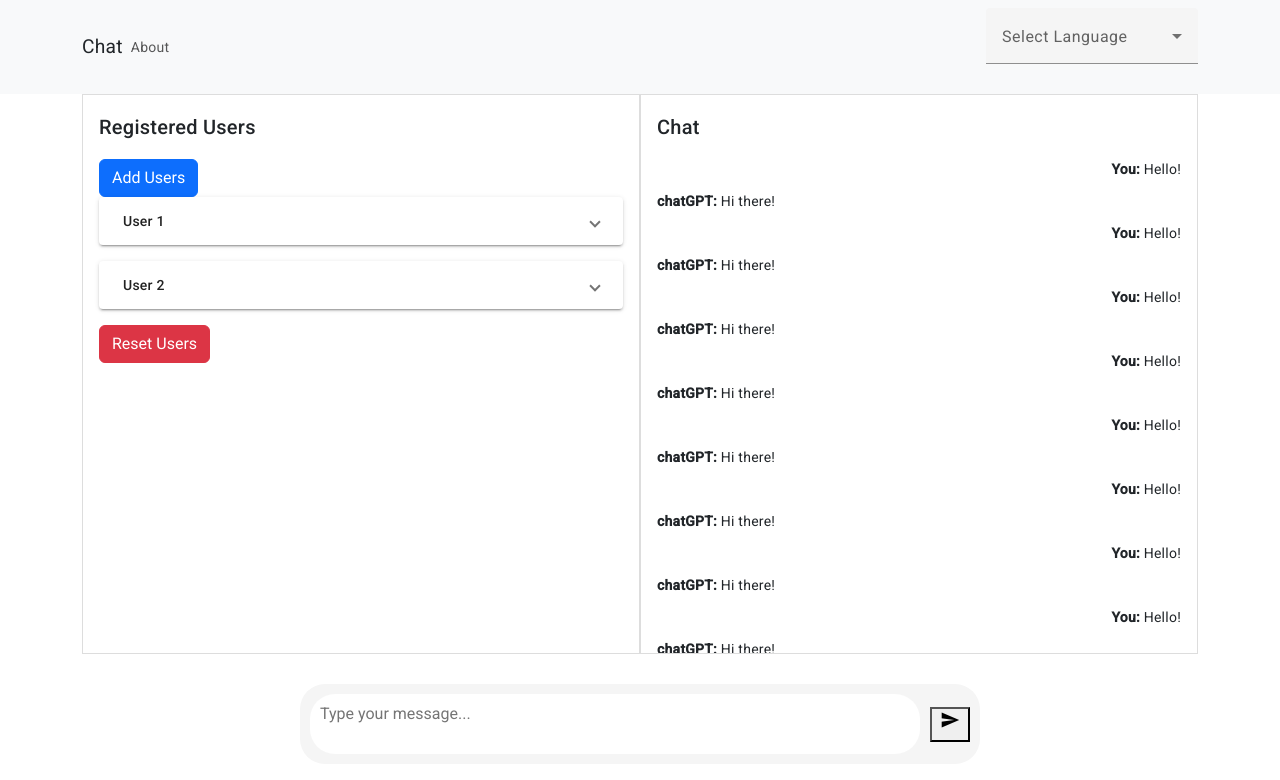
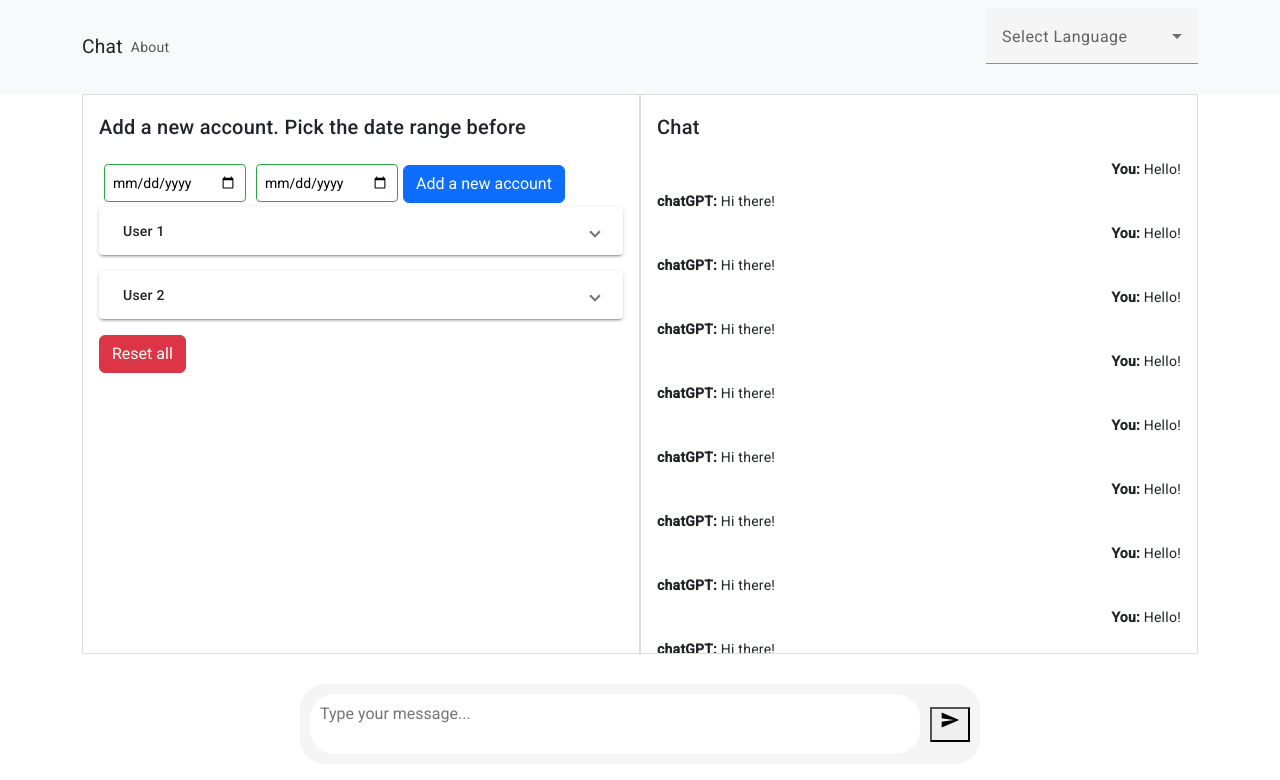
Before and after one commit to antoinebou12/VGCC_frontend, an Angular app in the folder vgcc_frontend/: page / in a window 1280 px wide. Shown: the top 780 px of the page. Built offline with nearby package versions, Linux system fonts and the light colour scheme.

Commit message:
date inputs added

```diff
--- a/vgcc_frontend/src/app/landing-page/landing-page.component.css
+++ b/vgcc_frontend/src/app/landing-page/landing-page.component.css
@@ -115,3 +115,22 @@ button.mat-raised-button.warn {
 .mat-icon {
   font-size: 20px;
 }
+
+/* Add some margin and padding to the date inputs */
+input[type="date"] {
+  margin: 5px;
+  padding: 8px;
+  border: 1px solid #ccc;
+  border-radius: 4px;
+}
+
+/* Style the date inputs on focus */
+input[type="date"]:focus {
+  outline: none;
+  border-color: #007bff; /* Change border color on focus */
+}
+
+/* Style the date inputs when they have a value */
+input[type="date"]:not(:placeholder-shown) {
+  border-color: #28a745; /* Change border color when input has a value */
+}
--- a/vgcc_frontend/src/app/landing-page/landing-page.component.html
+++ b/vgcc_frontend/src/app/landing-page/landing-page.component.html
@@ -1,8 +1,10 @@
 <div class="container">
   <div class="left-panel">
-    <h2>Registered Users</h2>
+    <h2>Add a new account. Pick the date range before</h2>
     <div>
-      <button mat-raised-button class="btn btn-primary">Add Users</button>
+      <input type="date" [(ngModel)]="startDate">
+      <input type="date" [(ngModel)]="endDate">
+      <button mat-raised-button class="btn btn-primary">Add a new account</button>
     </div>
     <mat-expansion-panel *ngFor="let user of users">
       <mat-expansion-panel-header>
@@ -13,7 +15,7 @@
       </mat-panel-description>
     </mat-expansion-panel>
     <div>
-      <button mat-raised-button class="btn btn-danger" >Reset Users</button>
+      <button mat-raised-button class="btn btn-danger" >Reset all</button>
     </div>
   </div>
   <div class="right-panel">
--- a/vgcc_frontend/src/app/landing-page/landing-page.component.ts
+++ b/vgcc_frontend/src/app/landing-page/landing-page.component.ts
@@ -14,12 +14,9 @@ import { UsersService } from '../services/users-service/users.service'; // Impor
   styleUrls: ['./landing-page.component.css'] // Correct the property name to styleUrls
 })
 export class LandingPageComponent {
-  // Declare the users property
-  users: any[] = [
-    { name: 'User 1', description: 'Description of User 1' },
-    { name: 'User 2', description: 'Description of User 2' },
-    // Add more users as neede
-  ];
+
+  startDate: Date = new Date(); // Initialize with current date
+  endDate: Date = new Date();   // Initialize with current date
 
   constructor(private chatService: ChatService, private usersService: UsersService) {}
 
@@ -27,7 +24,7 @@ export class LandingPageComponent {
     return this.chatService.chatMessages;
   }
 
-  get chatUsers() {
+  get users() {
     return this.usersService.users;
   }
 
```
